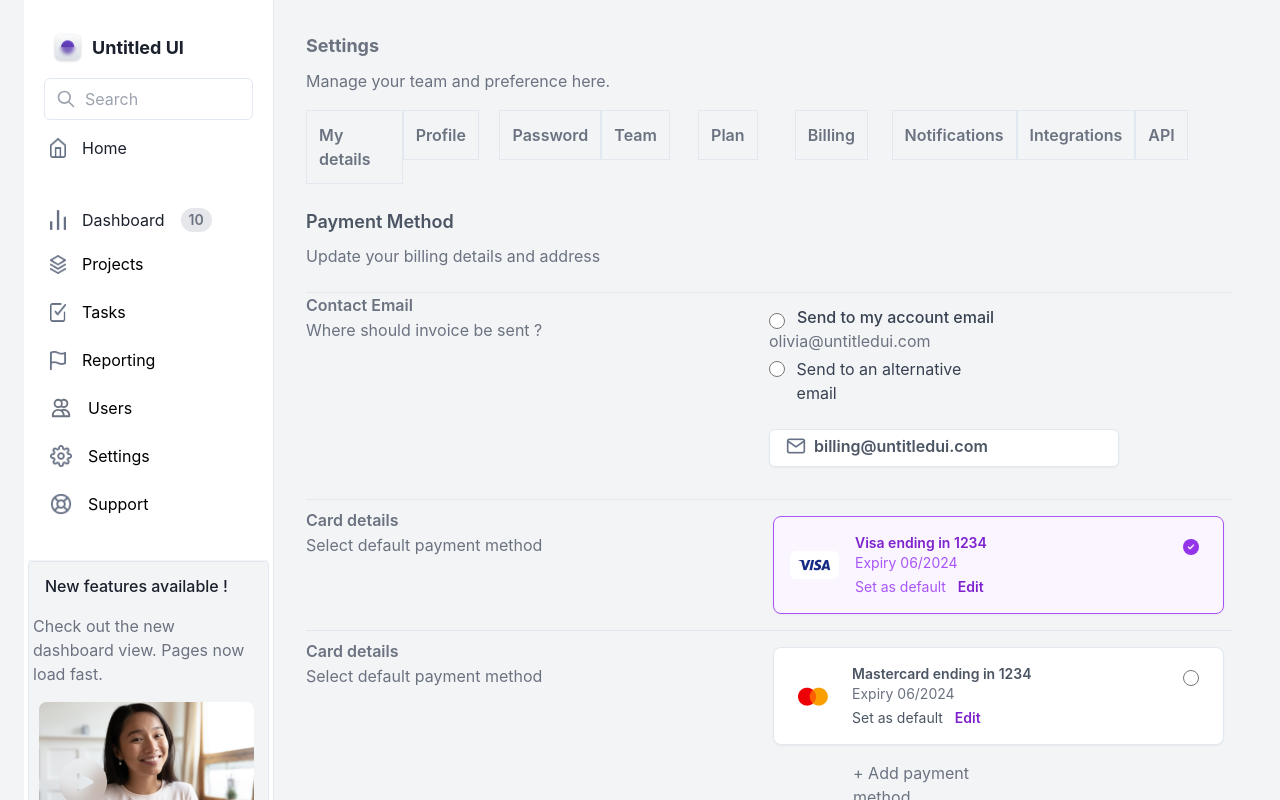
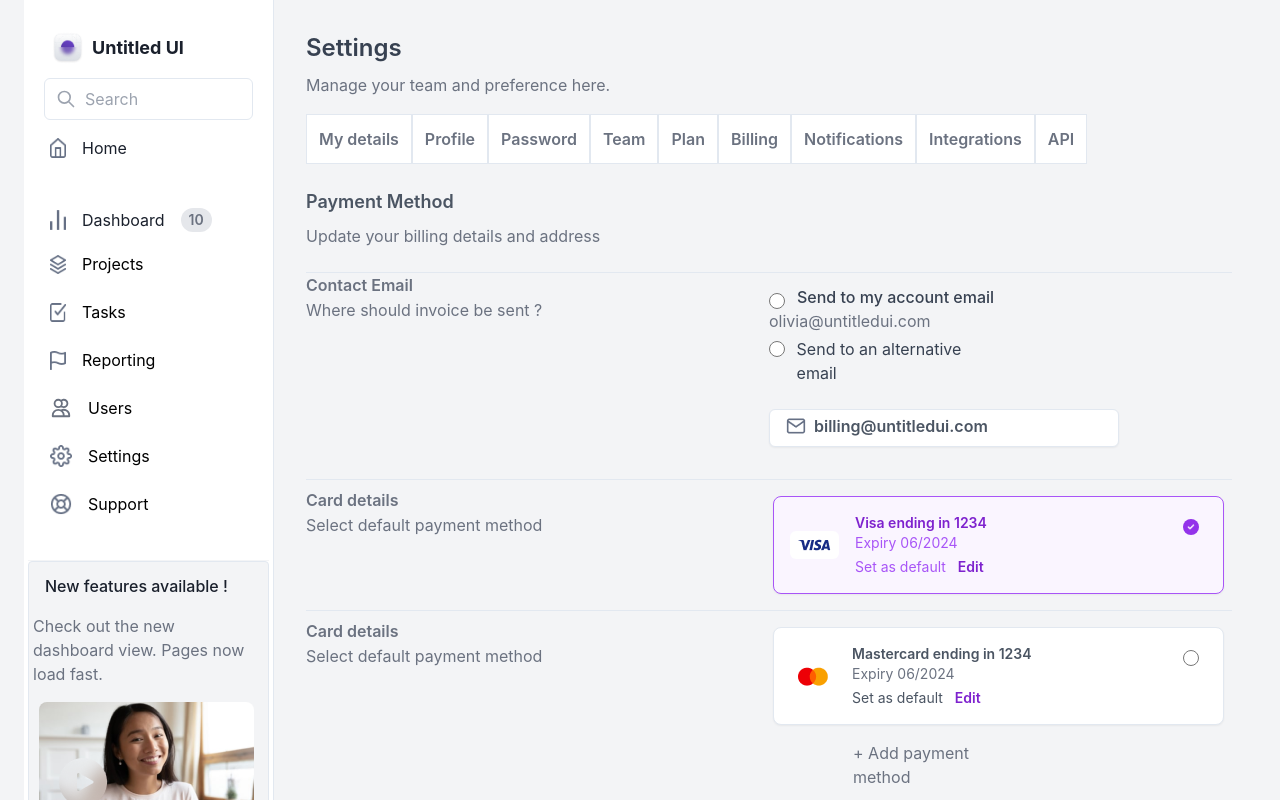
Before and after one commit to jamesoyanna/settings-page, a React (Create React App) app: page / in a window 1280 px wide. Built offline with nearby package versions, Linux system fonts and the light colour scheme.

Commit message:
Add background color to tabs

```diff
--- a/src/pages/settings/Settings.jsx
+++ b/src/pages/settings/Settings.jsx
@@ -19,14 +19,14 @@ const Settings = () => {
         <div className="pt-6 px-3 w-[410px] h-full space-y-8 xl:w-full">
     <div className="flex flex-col items-start">
         <div>
-    <h1 className="mb-2 font-bold text-lg text-gray-500"> Settings</h1>
+    <h1 className="mb-2 font-semibold text-2xl text-gray-700"> Settings</h1>
     <p className="text-base leading-relaxed text-left text-gray-500"> Manage your team and preference here. </p>
     </div>
 
     <ul className='flex mt-4 w-full'>
     {settingsData.map((item) =>(
-        <li className='w-[100px] xl:w-full' key={item.id} >
-        <a href='/' className=' text-gray-500 border inline-block py-3 px-3 font-semibold'>{item.title}</a>
+        <li className='' key={item.id} >
+        <a href='/' className=' text-gray-500 border bg-white inline-block py-3 px-3 font-semibold'>{item.title}</a>
         </li>
     ))}
 </ul>
```
